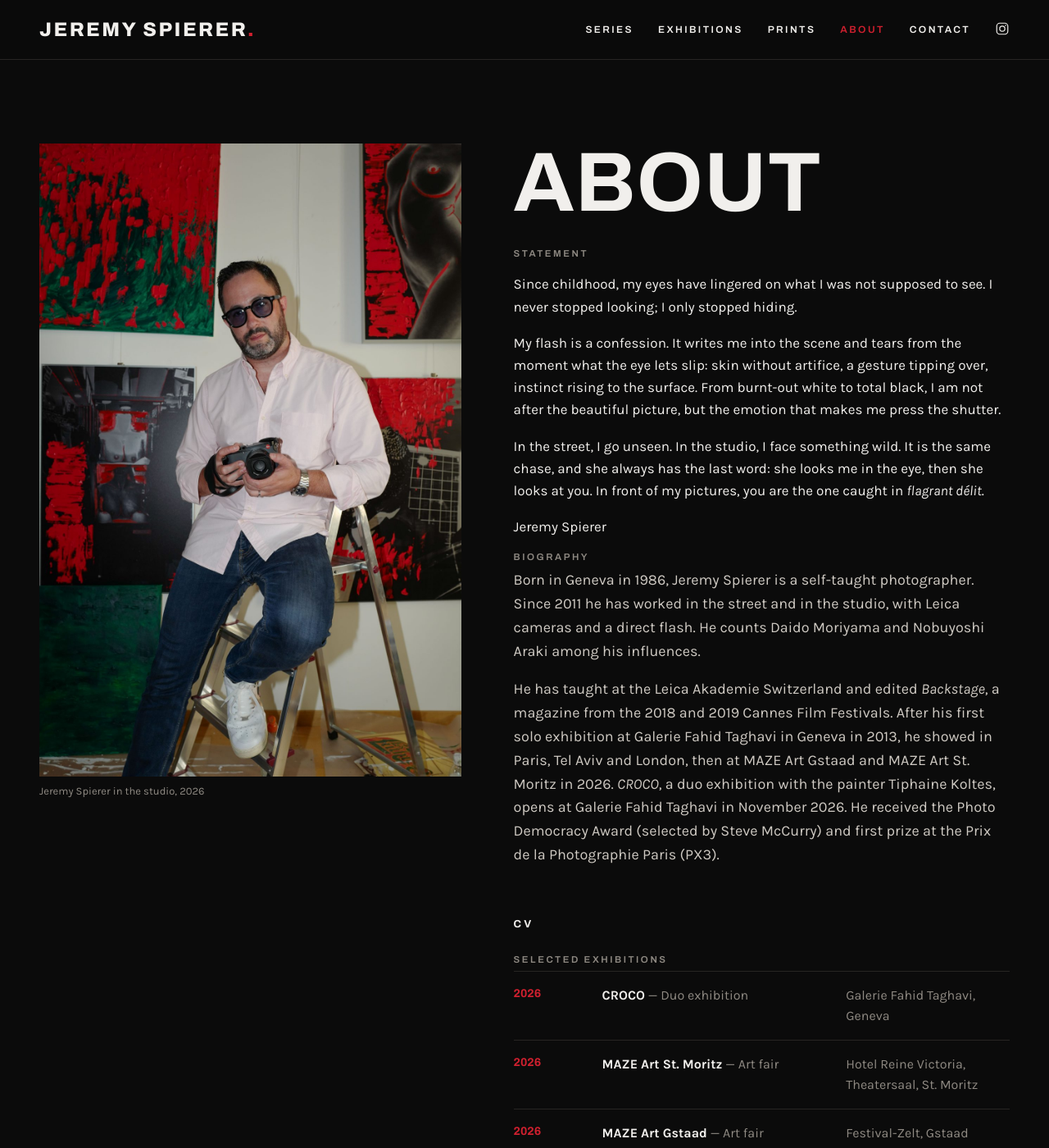
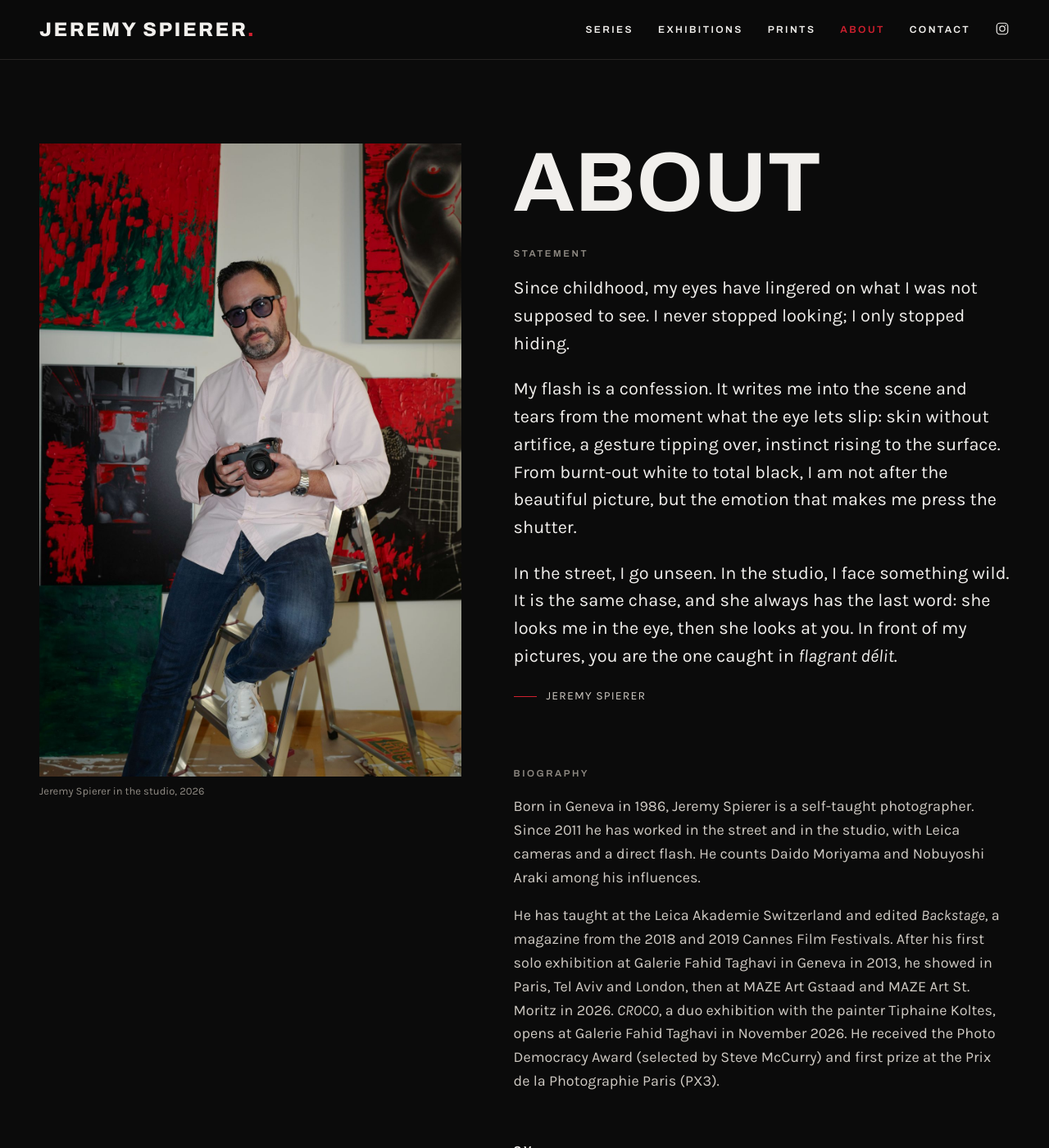
Before and after one commit to jeremie86-lab/jeremie86-lab.github.io, a Jekyll site: the page built from about.md, in a window 1280 px wide and 1400 px high. Shown: the whole window at 82% size. Built offline with Jekyll 4.4.1, drawn with Linux system fonts in a browser that asks for light colours.

Commit message:
Styles for statement block

```diff
--- a/assets/css/site.css
+++ b/assets/css/site.css
@@ -156,6 +156,13 @@ a{color:inherit;text-decoration-color:color-mix(in srgb,currentColor 40%,transpa
 .about-portrait figcaption{font-size:13px;margin-top:8px}
 .about-text .display{font-size:clamp(52px,8vw,120px);margin-bottom:30px}
 .about-text .prose{font-size:18px}
+.artist-statement{margin:0 0 clamp(48px,6vw,80px)}
+.artist-statement .label,.bio .label{margin:0 0 18px}
+.statement-body{font-size:clamp(19px,1.7vw,23px);line-height:1.55;color:var(--ink);max-width:34em}
+.statement-body p{margin:0 0 1em}
+.statement-sign{margin:4px 0 0;font-size:14px;letter-spacing:.08em;text-transform:uppercase;color:var(--ink-2)}
+.statement-sign::before{content:"";display:inline-block;width:28px;height:1px;background:var(--red);vertical-align:middle;margin-right:12px}
+.bio{margin:0 0 clamp(40px,5vw,64px)}
 .about-links{margin-top:30px}
 @media (max-width:860px){.about{grid-template-columns:1fr}.about-portrait{position:static;max-width:520px}}
 .contact{padding-block:clamp(56px,8vw,110px)}
```
